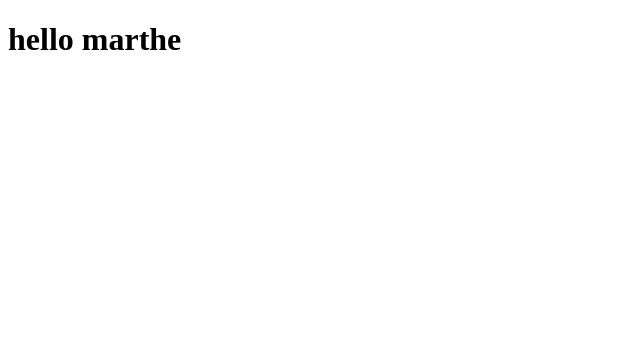
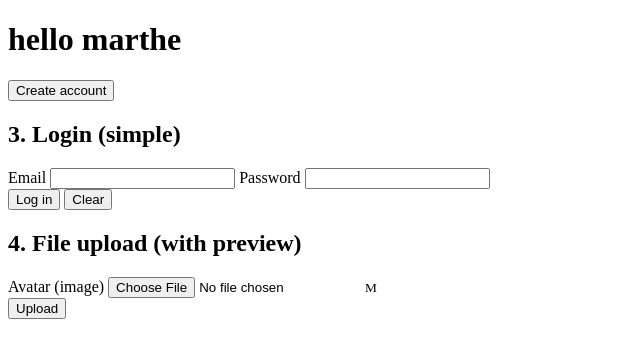
Before and after one commit to martheuwizeyimana/test, a plain HTML site: page index.html in a window 1280 px wide. Shown: the whole page, without its empty margins (0-640 px from the left). Drawn offline with Linux system fonts and the light colour scheme.

Commit message:
hello jfjf

```diff
--- a/index.html
+++ b/index.html
@@ -7,6 +7,51 @@
 </head>
 <body>
     <h1>hello marthe</h1>
+    <div class="container">
+<button type="submit">Create account</button>
+</div>
+</form>
+</section>
+
+
+<!-- LOGIN FORM -->
+<section class="card" id="login">
+<h2>3. Login (simple)</h2>
+<form id="loginForm" action="#" method="post">
+<label for="loginEmail">Email</label>
+<input id="loginEmail" name="email" type="email" required />
+
+
+<label for="loginPass">Password</label>
+<input id="loginPass" name="password" type="password" required />
+
+
+<div class="actions">
+<button type="submit">Log in</button>
+<button type="button" class="ghost" onclick="document.getElementById('loginForm').reset()">Clear</button>
+</div>
+</form>
+</section>
+
+
+<!-- FILE UPLOAD -->
+<section class="card" id="upload">
+<h2>4. File upload (with preview)</h2>
+<form id="fileForm" action="#" method="post" enctype="multipart/form-data">
+<label for="avatar">Avatar (image)</label>
+<input id="avatar" name="avatar" type="file" accept="image/*" />
+<small class="muted">M</small>
+<div id="preview"></div>
+<div class="actions">
+<button type="submit">Upload</button>
+</div>
+</form>
+</section>
+
+
+
+
+
 
 </body>
 </html>
```
